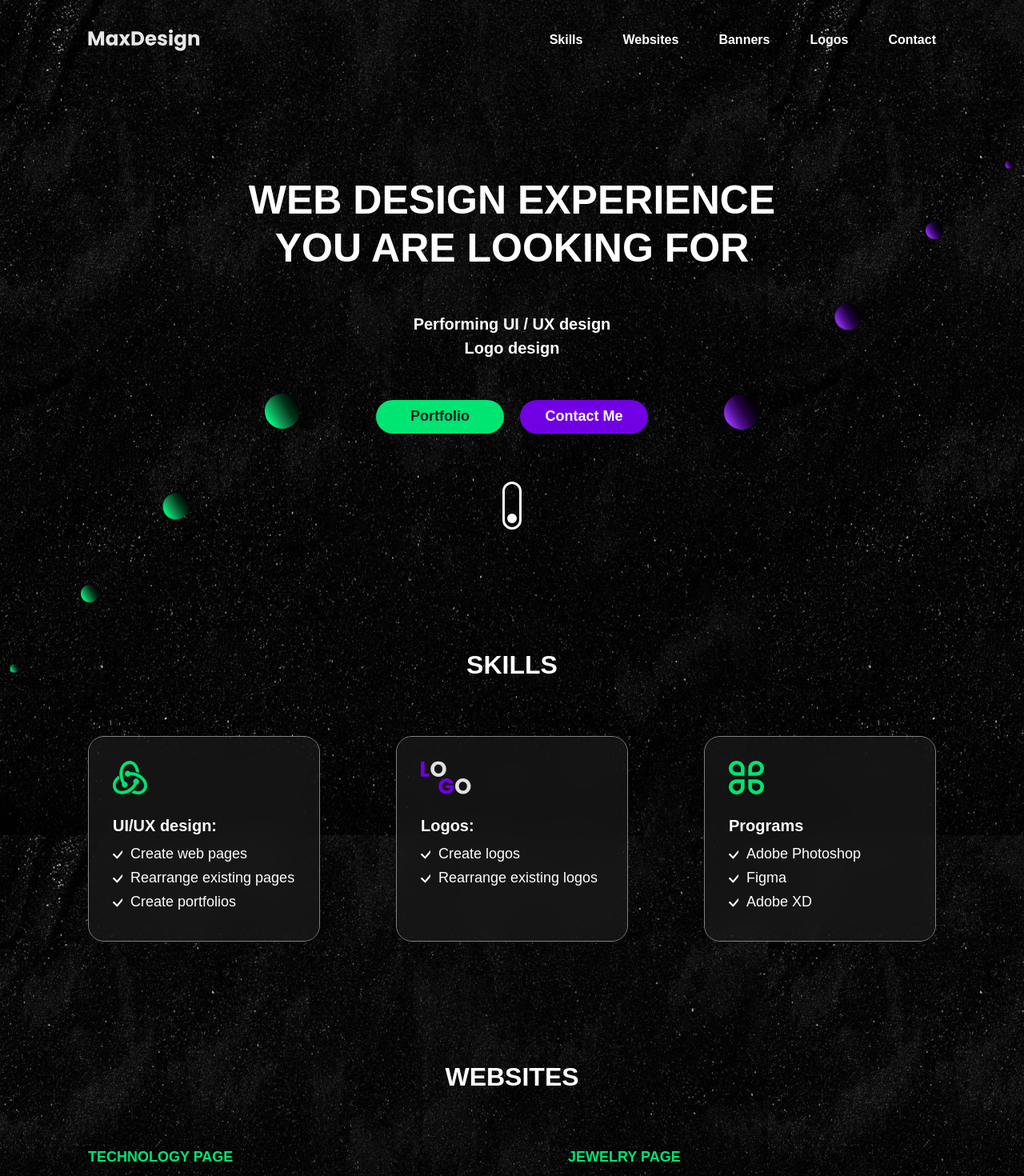
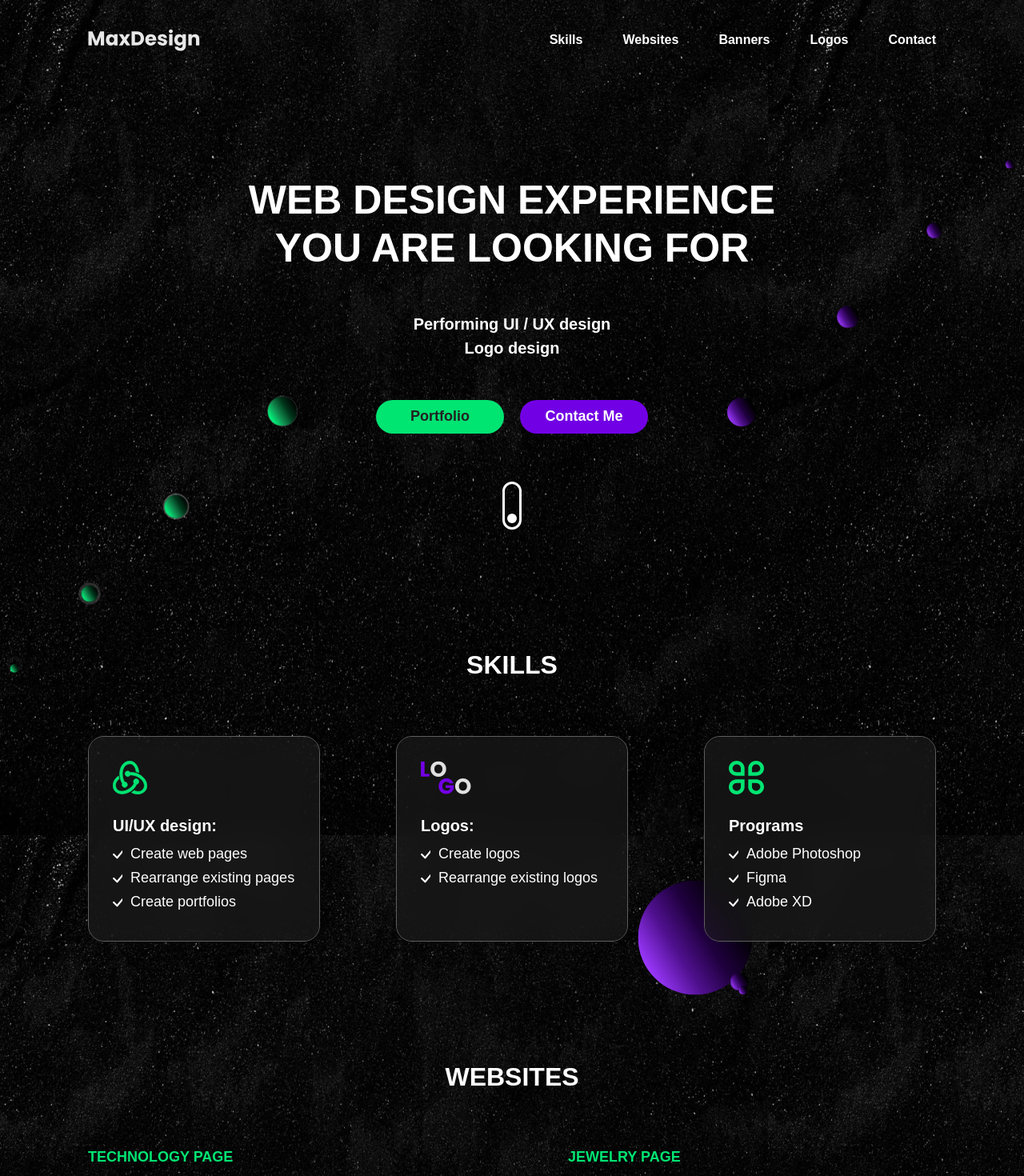
Before and after one commit to mateholik/design-portfolio, a Vue app: page / in a window 1280 px wide. Shown: the top 1470 px of the page at 80% size. Built offline with nearby package versions, Linux system fonts and the light colour scheme.

Commit message:
aligning planets with absolute

```diff
--- a/src/assets/scss/_settings.scss
+++ b/src/assets/scss/_settings.scss
@@ -168,12 +168,7 @@ section {
 }
 
 .cool-border {
-  // box-shadow: 0 0 0 0.1rem $secondaryColor;
-  // border-top: 0.1rem solid $primaryColor;
-  // border-left: 0.1rem solid $secondaryColor;
-  // border-bottom: 0.1rem solid gray;
-  // border-right: 0.1rem solid gray;
-border: 1px solid gray;
+  border: 0.5px solid #5E5E5E;
 }
 
 @keyframes pulse {
@@ -184,11 +179,11 @@ border: 1px solid gray;
 
   50% {
     transform: scale(1.1);
-    box-shadow: 0 0 0 10px rgba(255, 255, 255, 0);
+    box-shadow: 0 0 0 5px rgba(255, 255, 255, 0);
   }
 
   100% {
-    transform: scale(0.95);
+    transform: scale(0.9);
     box-shadow: 0 0 0 0 rgba(255, 255, 255, 0);
   }
 }
@@ -196,4 +191,11 @@ border: 1px solid gray;
 .planet {
   animation: pulse 2s infinite;
   border-radius: 50%;
+  animation-timing-function: ease-in-out;
 }
+
+.hide-on-mob {
+  @include phone {
+    display: none;
+  }
+}
--- a/src/assets/scss/style.scss
+++ b/src/assets/scss/style.scss
@@ -141,13 +141,6 @@ header {
 }
 .skills {
 	position: relative;
-	.planet {
-		position: absolute;
-		top: 10%;
-		left:20%;
-		width: 5rem;
-		height: 5rem;
-	}
     .wrapper {
         display: flex;
 				justify-content: space-between;
@@ -420,6 +413,7 @@ header {
 	}
 }
 .about {
+	position: relative;
 	.wrapper {
 		padding: 4rem;
 		background: linear-gradient(287.66deg, rgba(0, 0, 0, 0.1) 0%, rgba(43, 43, 43, 0.4) 100%);
--- a/src/components/Hero.vue
+++ b/src/components/Hero.vue
@@ -1,14 +1,81 @@
 <template>
   <section class="hero">
-    <Planet theme="light" size="4rem" top="53%" left="26%" />
-    <Planet theme="light" size="3rem" top="77%" left="16%" />
-    <Planet theme="light" size="2rem" top="99%" left="8%" />
-    <Planet theme="light" size="1rem" top="117%" left="1%" />
-
-    <Planet theme="dark" size="4rem" bottom="39%" right="26%" />
-    <Planet theme="dark" size="3rem" bottom="63%" right="16%" />
-    <Planet theme="dark" size="2rem" bottom="85%" right="8%" />
-    <Planet theme="dark" size="1rem" bottom="103%" right="1%" />
+    <Planet
+      v-if="!mob"
+      delay="200ms"
+      theme="light"
+      size="1rem"
+      top="117%"
+      left="1%"
+    />
+    <Planet
+      delay="400ms"
+      theme="light"
+      size="2rem"
+      top="99%"
+      left="8%"
+      mobSize="0.8rem"
+      mobBottom="0"
+      mobLeft="13%"
+    />
+    <Planet
+      delay="600ms"
+      theme="light"
+      size="3rem"
+      top="77%"
+      left="16%"
+      mobSize="1.2rem"
+      mobBottom="4%"
+      mobLeft="24%"
+    />
+    <Planet
+      delay="800ms"
+      theme="light"
+      size="4rem"
+      top="53%"
+      left="26%"
+      mobSize="2.2rem"
+      mobBottom="8%"
+      mobLeft="35%"
+    />
+    <Planet
+      delay="1000ms"
+      theme="dark"
+      size="4rem"
+      bottom="39%"
+      right="26%"
+      mobSize="2.2rem"
+      mobBottom="8%"
+      mobRight="35%"
+    />
+    <Planet
+      delay="1200ms"
+      theme="dark"
+      size="3rem"
+      bottom="63%"
+      right="16%"
+      mobSize="1.2rem"
+      mobBottom="15%"
+      mobRight="24%"
+    />
+    <Planet
+      delay="1400ms"
+      theme="dark"
+      size="2rem"
+      bottom="85%"
+      right="8%"
+      mobSize="0.8rem"
+      mobBottom="22%"
+      mobRight="13%"
+    />
+    <Planet
+      delay="1600ms"
+      theme="dark"
+      size="1rem"
+      bottom="103%"
+      right="1%"
+      v-if="!mob"
+    />
     <div class="container">
       <h1>
         WEB DESIGN EXPERIENCE <br />
@@ -41,6 +108,11 @@ export default {
       this.$scrollTo(document.getElementById("skills"), 400, {});
     },
   },
+  computed: {
+    mob() {
+      return window.innerWidth < 768;
+    },
+  },
 };
 </script>
 
--- a/src/components/PlanetComponent.vue
+++ b/src/components/PlanetComponent.vue
@@ -64,42 +64,40 @@
 <script>
 export default {
   name: "planet",
-  props: {
-    theme: {
-      type: String,
-      default: "",
-    },
-    size: {
-      type: String,
-      default: "",
-    },
-    top: {
-      type: String,
-      default: "",
-    },
-    left: {
-      type: String,
-      default: "",
-    },
-    bottom: {
-      type: String,
-      default: "",
-    },
-    right: {
-      type: String,
-      default: "",
-    },
-  },
+  props: [
+    "theme",
+    "size",
+    "top",
+    "left",
+    "bottom",
+    "right",
+    "delay",
+    "mobSize",
+    "mobTop",
+    "mobLeft",
+    "mobBottom",
+    "mobRight",
+  ],
   computed: {
     style() {
-      const obj = {
-        width: this.size,
-        height: this.size,
-      };
-      if (this.top) obj.top = this.top;
-      if (this.left) obj.left = this.left;
-      if (this.bottom) obj.bottom = this.bottom;
-      if (this.right) obj.right = this.right;
+      const obj = {};
+      if (window.innerWidth > 768) {
+        if (this.size) obj.width = this.size;
+        if (this.size) obj.height = this.size;
+        if (this.top) obj.top = this.top;
+        if (this.left) obj.left = this.left;
+        if (this.bottom) obj.bottom = this.bottom;
+        if (this.right) obj.right = this.right;
+      } else {
+        if (this.mobSize) obj.width = this.mobSize;
+        if (this.mobSize) obj.height = this.mobSize;
+        if (this.mobTop) obj.top = this.mobTop;
+        if (this.mobLeft) obj.left = this.mobLeft;
+        if (this.mobBottom) obj.bottom = this.mobBottom;
+        if (this.mobRight) obj.right = this.mobRight;
+      }
+      if (this.delay) obj.animationDelay = this.delay;
+
       return obj;
     },
   },
--- a/src/views/Home.vue
+++ b/src/views/Home.vue
@@ -3,6 +3,33 @@
     <Header />
     <Hero />
     <section id="skills" class="skills">
+      <Planet
+        theme="dark"
+        size="13rem"
+        bottom="3%"
+        right="27%"
+        mobSize="2.2rem"
+        mobBottom="4%"
+        mobLeft="29%"
+      />
+      <Planet
+        theme="dark"
+        size="2rem"
+        bottom="3%"
+        right="27%"
+        mobSize="2.2rem"
+        mobBottom="4%"
+        mobLeft="29%"
+      />
+      <Planet
+        theme="dark"
+        size="1rem"
+        bottom="3%"
+        right="27%"
+        mobSize="2.2rem"
+        mobBottom="4%"
+        mobLeft="29%"
+      />
       <div class="container">
         <h2>SKILLS</h2>
         <div class="wrapper">
@@ -57,6 +84,16 @@
       </div>
     </section>
     <section class="about">
+      <Planet
+        delay="800ms"
+        theme="light"
+        size="4rem"
+        top="53%"
+        left="26%"
+        mobSize="2.2rem"
+        mobBottom="8%"
+        mobLeft="35%"
+      />
       <div class="container">
         <div class="wrapper cool-border">
           <div class="title">ABOUT ME</div>
@@ -133,7 +170,7 @@
 
 <script>
 import { required, email } from "vuelidate/lib/validators";
-
+import Planet from "@/components/PlanetComponent.vue";
 import Header from "@/components/Header.vue";
 import Hero from "@/components/Hero.vue";
 import CardSkill from "@/components/CardSkill.vue";
@@ -148,6 +185,7 @@ export default {
     CardWeb,
     CardLogo,
     Input,
+    Planet,
   },
   data() {
     return {
@@ -182,7 +220,8 @@ export default {
           description:
             "Moderna.com is a modern design web page, designed to acquire the latest technology. ",
           image: "moderna.jpeg",
-          linkFigma: "www.figma.lt",
+          linkFigma:
+            "https://www.figma.com/file/522ZJHxa6i49HbKKs1JLLd/Moderna",
           linkPdf: "www.pdf.lt",
         },
         {
@@ -191,7 +230,8 @@ export default {
           description:
             "Papuosk.lt is a page of various handmade jewelry for everyone who wants to buy original jewelry. ",
           image: "papuosk.jpeg",
-          linkFigma: "www.figma.lt",
+          linkFigma:
+            "https://www.figma.com/file/j4dnV3uvtAqP6vxC7d6b9f/Papuo%C5%A1k.lt?node-id=0%3A1",
           linkPdf: "www.pdf.lt",
         },
         {
@@ -200,7 +240,8 @@ export default {
           description:
             "Ecohotel.lt is a page for those who like to relax by the sea. Our hotel offers you unforgettable memories. ",
           image: "ecohotel.jpeg",
-          linkFigma: "www.figma.lt",
+          linkFigma:
+            "https://www.figma.com/file/AJ111Znm1ki5XUhNjWwJrR/Ecohotel",
           linkPdf: "www.pdf.lt",
         },
         {
@@ -209,7 +250,8 @@ export default {
           description:
             "MaxDesign.online is a page where you can view all the current projects I have completed today.",
           image: "maxdesign.jpeg",
-          linkFigma: "www.figma.lt",
+          linkFigma:
+            "https://www.figma.com/file/9AXA07QZaMlo1ehvfNFz72/Untitled?node-id=0%3A1",
           linkPdf: "www.pdf.lt",
         },
       ],
```
